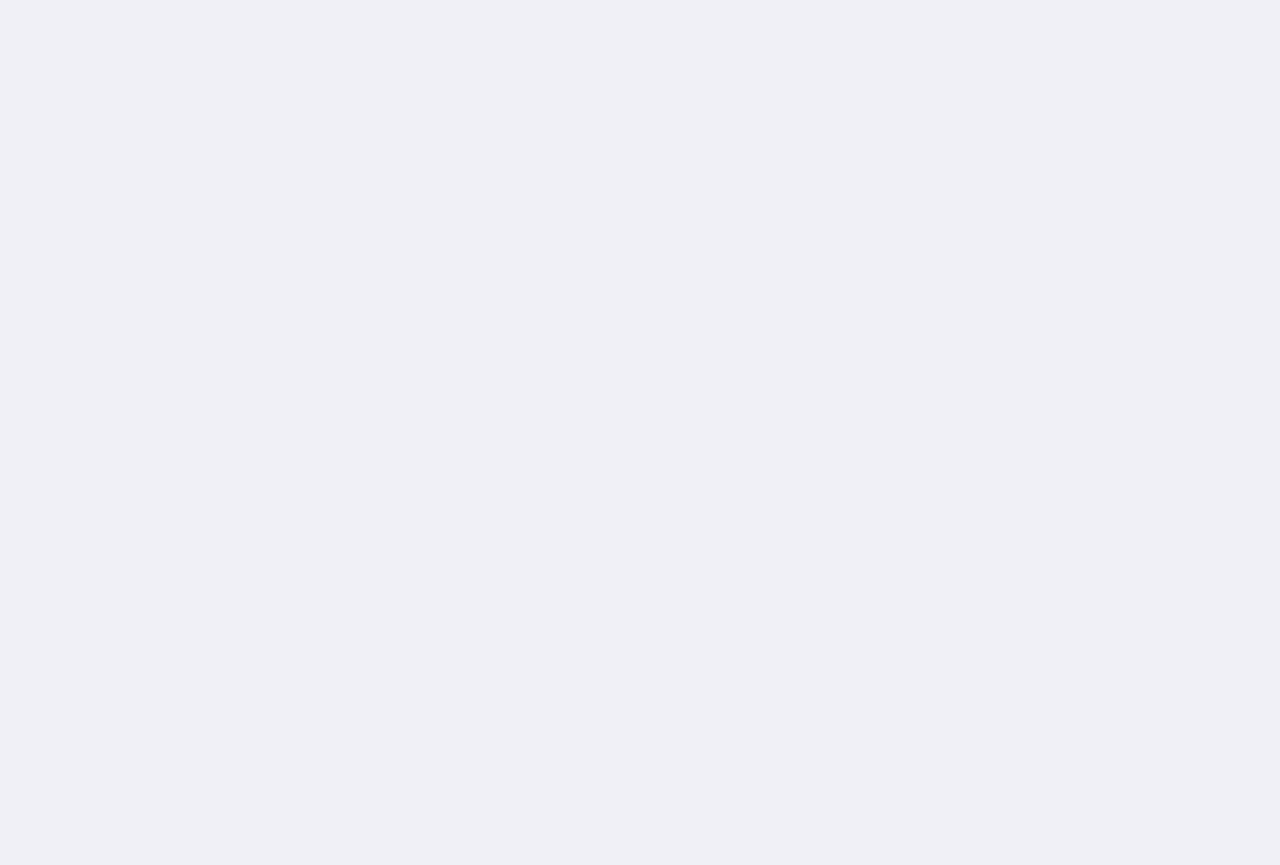
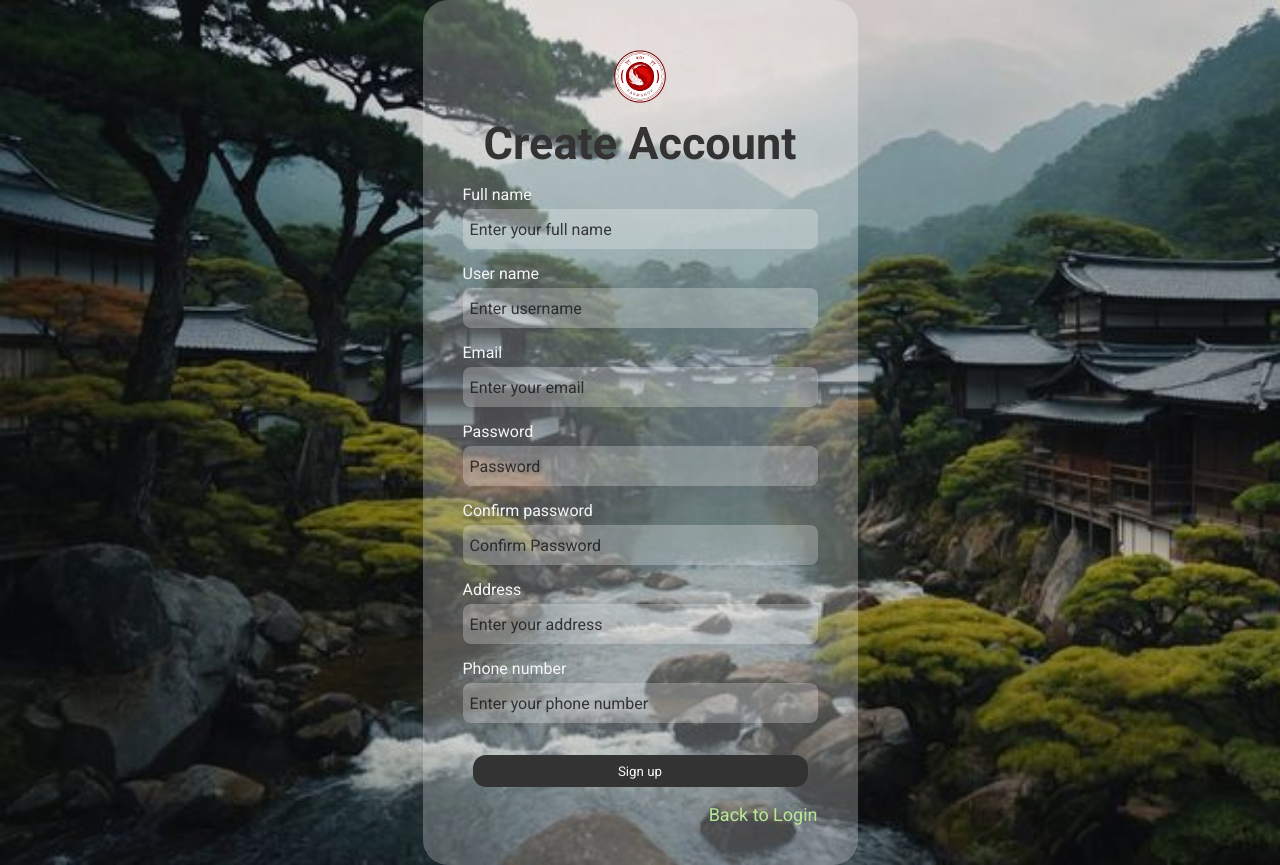
Before and after one commit to ManhCuong2003/Fall2024SWD392_SE1707_Group4_Front-end, a React (Vite) app: page /register in a window 1280 px wide. Before the commit this address had no page. Before the commit the page ends 800 px from the top, so only its background shows below. Built offline with nearby package versions, Linux system fonts and the light colour scheme.

Commit message:
update Login/Register

```diff
--- a/src/App.jsx
+++ b/src/App.jsx
@@ -3,13 +3,15 @@ import './App.css'
 import { BrowserRouter, Route, Routes } from 'react-router-dom'
 import homePage from './pages/commonPage/Homepage/Homepage'
 import Login from './pages/commonPage/Login/Login'
+import Register from './pages/commonPage/Register/Register'
 
 function App() {
   return (
    <BrowserRouter>
       <Routes>
-        {/* <Route path="/" Component={homePage}/> */}
+        <Route path="/" Component={homePage}/>
         <Route path="/login" Component={Login}/>
+        <Route path="/register" Component={Register}/>
       </Routes>
    </BrowserRouter>
   )
--- a/src/pages/commonPage/Login/Login.jsx
+++ b/src/pages/commonPage/Login/Login.jsx
@@ -49,7 +49,7 @@ function Login() {
         <p>Or Continue With</p>
         <button className='fb'><FaFacebook size={20} /></button>
         <button className='gg'><FaGoogle size={20} /></button>
-        <p style={{ marginTop: '70px' }}>Don't have an account yet? <a href="http://localhost:5174/register"><span style={{ color: '#b8e994' }}>Sign up for free</span></a></p>
+        <p style={{ marginTop: '70px' }}>Don't have an account yet? <a href="/register"><span style={{ color: '#b8e994' }}>Sign up for free</span></a></p>
       </div>
     </div>
   )
--- a/src/pages/commonPage/Register/Register.jsx
+++ b/src/pages/commonPage/Register/Register.jsx
@@ -97,7 +97,7 @@ function Register() {
           </div>
           <button className='signin' style={{ background: '#333333' }}>Sign up</button>
         </form>
-        <a href="http://localhost:5174/login"><p>Back to Login</p></a>
+        <a href="#"><p>Back to Login</p></a>
       </div>
     </div>
   );
```
